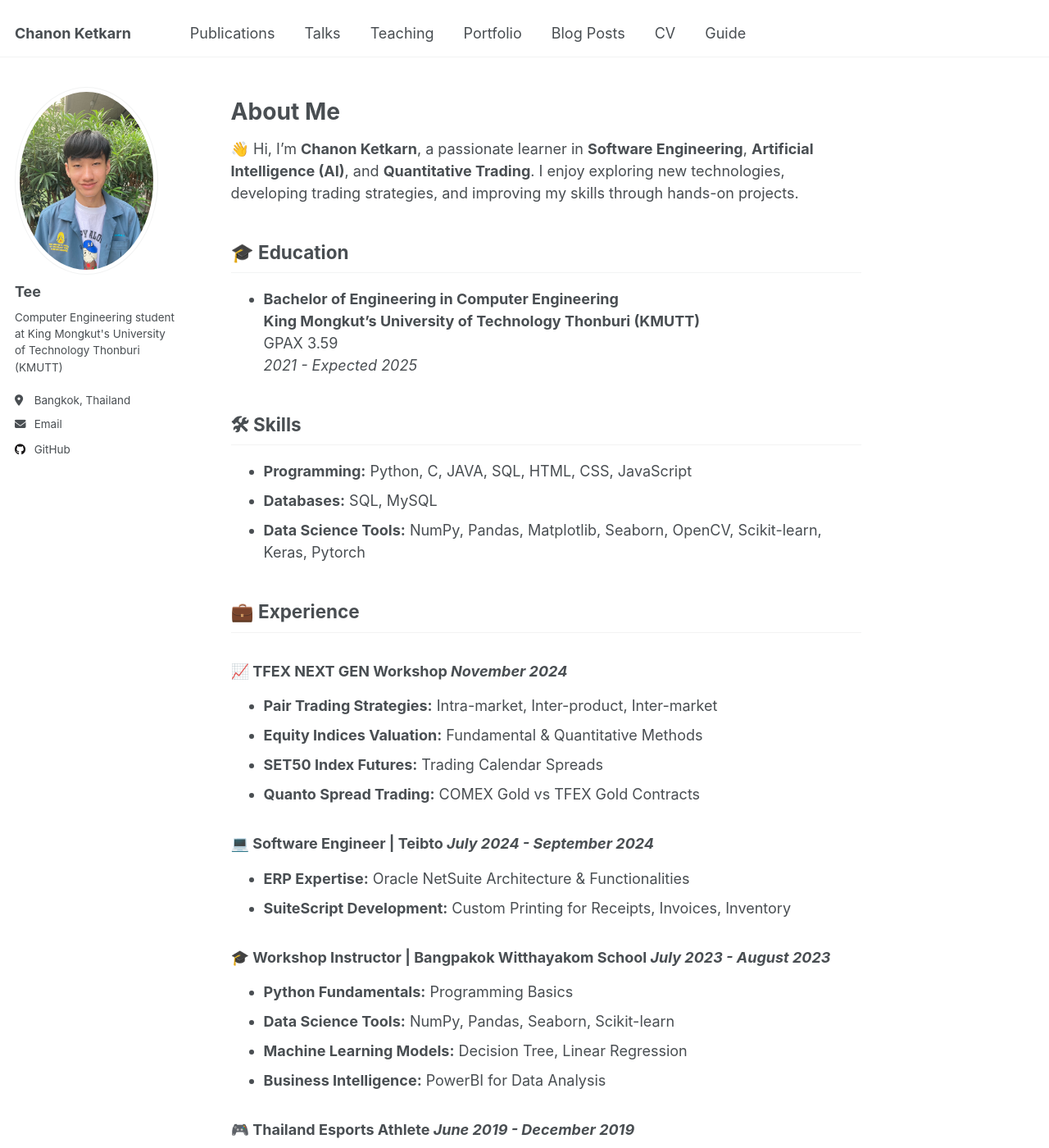
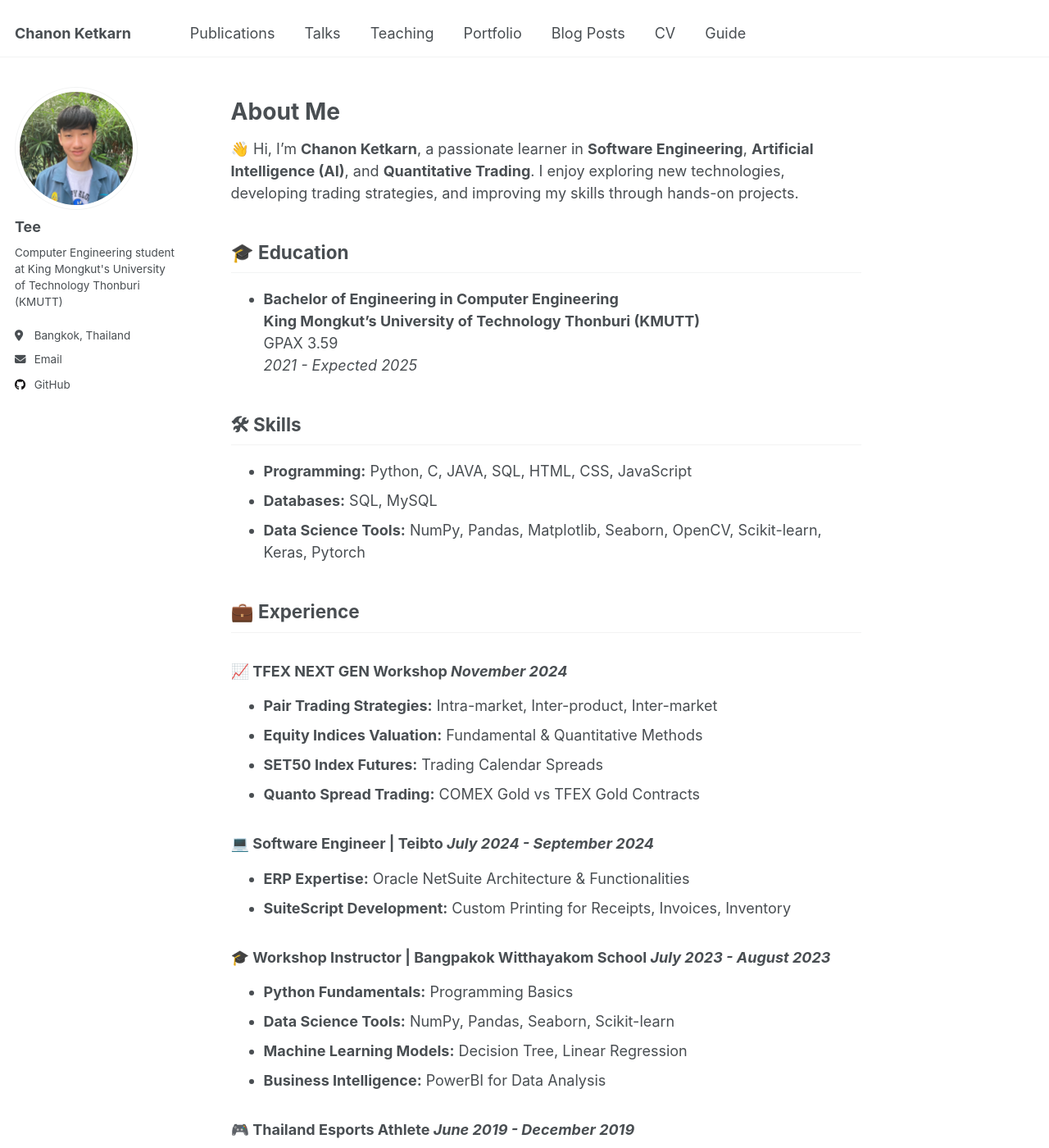
Before and after one commit to ChanonTee/ChanonTee.github.io, a Jekyll site: the page built from _pages/about.md, in a window 1280 px wide and 1400 px high. Shown: the whole window at 82% size. Built offline with Jekyll 4.4.1, drawn with Linux system fonts in a browser that asks for light colours.

Commit message:
Update _sidebar.scss

```diff
--- a/_sass/layout/_sidebar.scss
+++ b/_sass/layout/_sidebar.scss
@@ -90,8 +90,10 @@
   }
 
   img {
-    max-width: 175px;
-    border-radius: 50%;
+   width: 150px; /* Set the width of the avatar */
+   height: 150px; /* Set the height of the avatar (same as width for a square) */
+   border-radius: 50%; /* This makes the image circular */
+   object-fit: cover; /* This ensures the image covers the square area without distortion */
 
     @include breakpoint($large) {
       padding: 5px;
```
